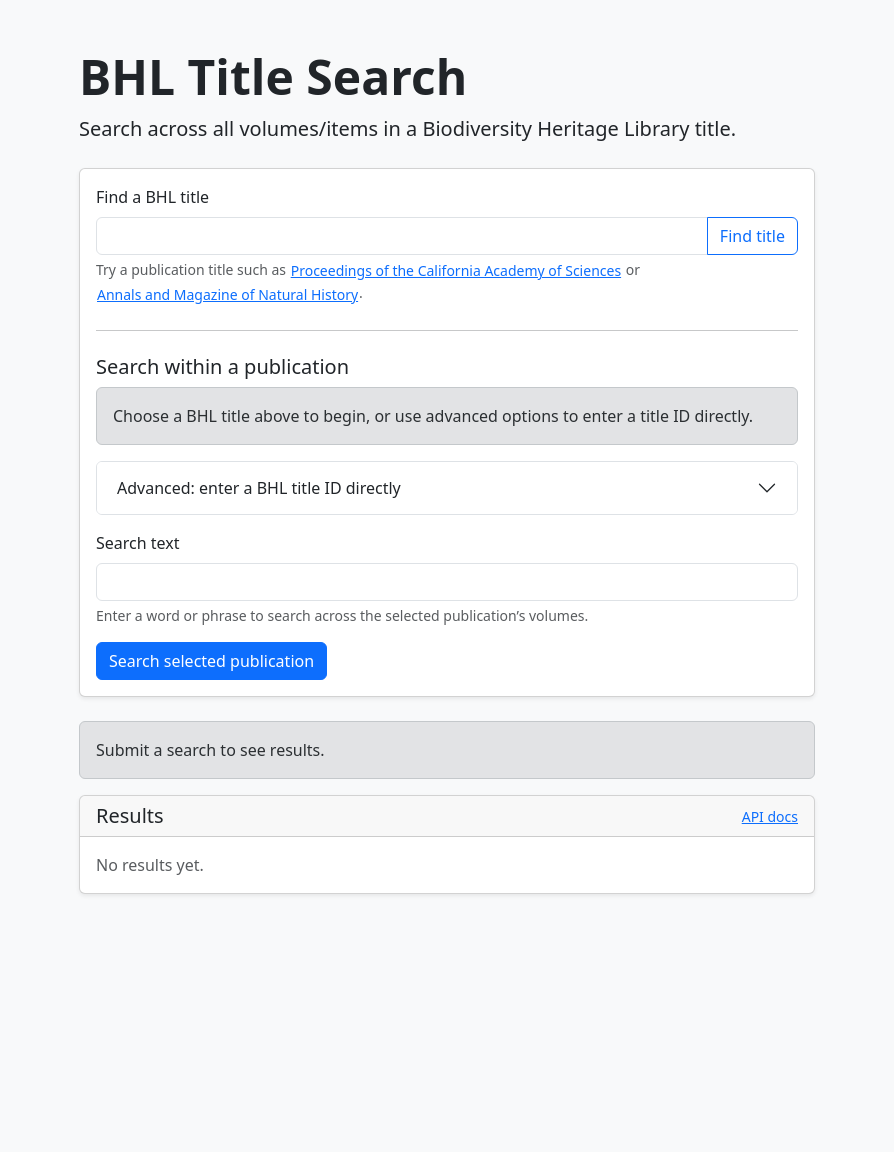
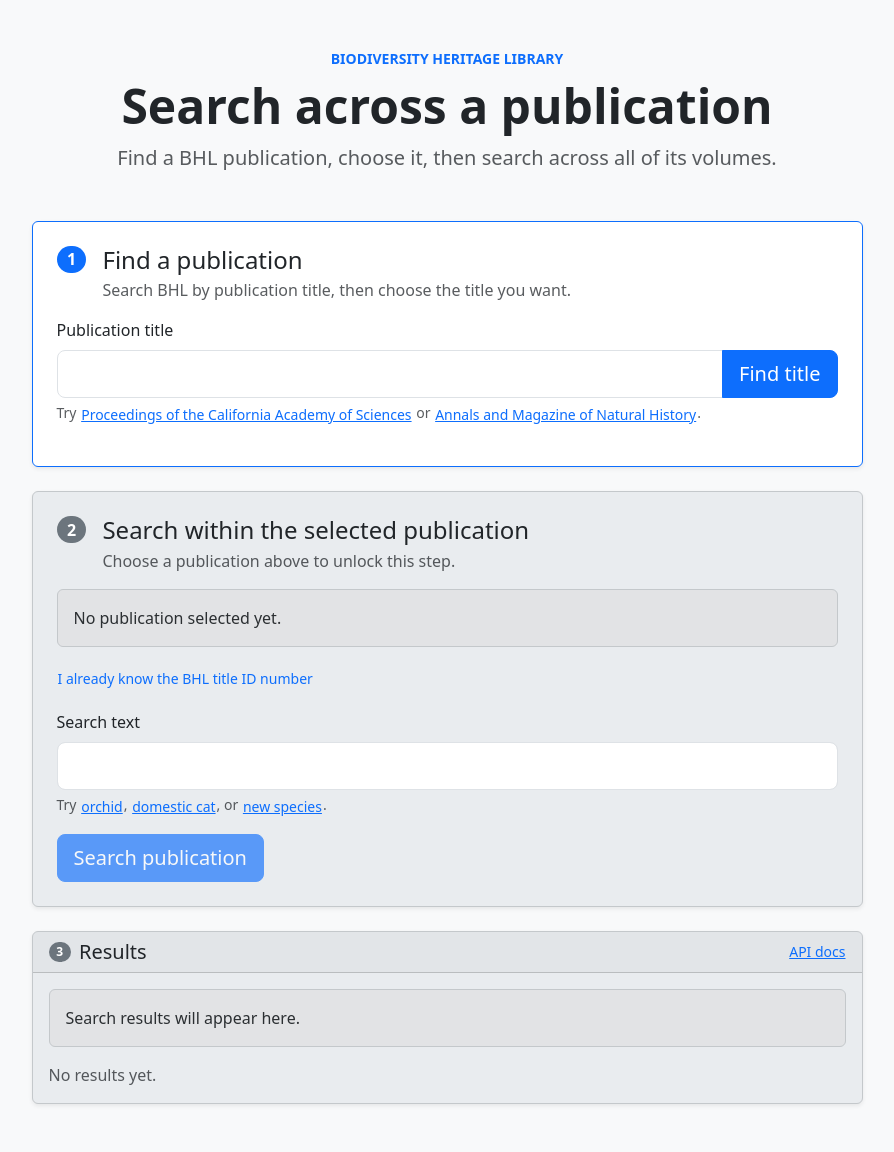
Before and after one commit to dev4pgh/bhl-title-search, a FastAPI app: page / in a window 1280 px wide. Shown: the whole page, without its empty margins (193-1087 px from the left). Before the commit the page ends 895 px from the top, so only its background shows below. Run offline with FastAPI, Linux system fonts and the light colour scheme.

Commit message:
Clarify search workflow state

```diff
--- a/app/static/app.js
+++ b/app/static/app.js
@@ -14,6 +14,14 @@ const titleLookupCollapseEl = document.querySelector("#title-lookup-collapse");
 const changeTitleButton = document.querySelector("#change-title-button");
 const titleQueryInput = document.querySelector("#title-query");
 const searchTextInput = document.querySelector("#text");
+const searchPanel = document.querySelector("#search-panel");
+const searchStepBadge = document.querySelector("#search-step-badge");
+const searchStepHelp = document.querySelector("#search-step-help");
+const resultsPanel = document.querySelector("#results-panel");
+const resultsStepBadge = document.querySelector("#results-step-badge");
+const resultsHeading = document.querySelector("#results-heading");
+const titlePanel = document.querySelector("#title-panel");
+const titleStepBadge = document.querySelector("#title-step-badge");
 
 function setStatus(message, type) {
   statusEl.textContent = message;
@@ -324,6 +332,36 @@ function renderTitleCandidates(candidates) {
   }
 }
 
+function setActiveWorkflowStep(step) {
+  const titleIsActive = step === 1;
+  const searchIsActive = step === 2;
+  const resultsAreActive = step === 3;
+
+  titlePanel.classList.toggle("border-primary", titleIsActive);
+  titlePanel.classList.toggle("border-secondary-subtle", !titleIsActive);
+  titleStepBadge.className = titleIsActive
+    ? "badge rounded-pill text-bg-primary fs-6"
+    : "badge rounded-pill text-bg-success fs-6";
+
+  searchPanel.classList.toggle("border-primary", searchIsActive);
+  searchPanel.classList.toggle("border-secondary-subtle", !searchIsActive);
+  searchPanel.classList.toggle("bg-body-secondary", !searchIsActive);
+
+  searchStepBadge.className = searchIsActive
+    ? "badge rounded-pill text-bg-primary fs-6"
+    : step > 2
+      ? "badge rounded-pill text-bg-success fs-6"
+      : "badge rounded-pill text-bg-secondary fs-6";
+
+  resultsPanel.classList.toggle("border-primary", resultsAreActive);
+  resultsPanel.classList.toggle("border-secondary-subtle", !resultsAreActive);
+  resultsPanel.classList.toggle("bg-body-secondary", !resultsAreActive);
+
+  resultsStepBadge.className = resultsAreActive
+    ? "badge rounded-pill text-bg-primary"
+    : "badge rounded-pill text-bg-secondary";
+}
+
 function showSelectedTitle(candidate) {
   selectedTitleSummary.replaceChildren();
   selectedTitleSummary.className = "alert alert-success";
@@ -334,13 +372,23 @@ function showSelectedTitle(candidate) {
 
   const meta = document.createElement("div");
   meta.className = "small";
-  meta.textContent = `Selected title ID: ${candidate.title_id}`;
+  meta.textContent = `Selected BHL title ID: ${candidate.title_id}`;
 
   selectedTitleSummary.appendChild(title);
   selectedTitleSummary.appendChild(meta);
 
   changeTitleButton.classList.remove("d-none");
+
+  setActiveWorkflowStep(2);
+  searchStepHelp.textContent = "Enter the text you want to find across this publication’s volumes.";
+  searchButton.disabled = false;
 }
+
+function activateResultsStep() {
+  setActiveWorkflowStep(3);
+}
+
+setActiveWorkflowStep(1);
 
 titleLookupForm.addEventListener("submit", async (event) => {
   event.preventDefault();
@@ -423,6 +471,12 @@ form.addEventListener("submit", async (event) => {
     );
 
     renderResults(data);
+    activateResultsStep();
+
+    resultsHeading.scrollIntoView({
+        behavior: "smooth",
+        block: "start"
+    });
   } catch (error) {
     setStatus("Search failed.", "danger");
     clearResults();
@@ -433,6 +487,7 @@ form.addEventListener("submit", async (event) => {
 });
 
 changeTitleButton.addEventListener("click", () => {
+  setActiveWorkflowStep(1);
   showTitleLookupResults();
 
   titleLookupForm.scrollIntoView({
--- a/app/templates/index.html
+++ b/app/templates/index.html
@@ -12,27 +12,41 @@
 <body class="bg-body-tertiary">
     <main class="container py-5">
         <div class="row justify-content-center">
-            <div class="col-lg-9 col-xl-8">
-                <div class="mb-4">
-                    <h1 class="display-5 fw-semibold">BHL Title Search</h1>
-                    <p class="lead">
-                        Search across all volumes/items in a Biodiversity Heritage Library title.
+            <div class="col-lg-10 col-xl-9">
+                <div class="mb-5 text-center">
+                    <p class="text-uppercase text-primary fw-semibold small mb-2">
+                        Biodiversity Heritage Library
+                    </p>
+                    <h1 class="display-5 fw-semibold">Search across a publication</h1>
+                    <p class="lead text-body-secondary mb-0">
+                        Find a BHL publication, choose it, then search across all of its volumes.
                     </p>
                 </div>
 
-                <div class="card shadow-sm mb-4">
-                    <div class="card-body">
-                        <form id="title-lookup-form" class="mb-4">
-                            <label for="title-query" class="form-label">Find a BHL title</label>
-                            <div class="input-group">
+                <section id="title-panel" class="card shadow-sm mb-4 border-primary"
+                    aria-labelledby="find-title-heading">
+                    <div class="card-body p-4">
+                        <div class="d-flex gap-3 align-items-start mb-3">
+                            <span id="title-step-badge" class="badge rounded-pill text-bg-primary fs-6">1</span>
+                            <div>
+                                <h2 id="find-title-heading" class="h4 mb-1">Find a publication</h2>
+                                <p class="text-body-secondary mb-0">
+                                    Search BHL by publication title, then choose the title you want.
+                                </p>
+                            </div>
+                        </div>
+
+                        <form id="title-lookup-form" class="mb-3">
+                            <label for="title-query" class="form-label">Publication title</label>
+                            <div class="input-group input-group-lg">
                                 <input id="title-query" name="title" type="search" class="form-control"
                                     aria-describedby="title-query-help" autocomplete="off" required>
-                                <button id="title-lookup-button" type="submit" class="btn btn-outline-primary">
+                                <button id="title-lookup-button" type="submit" class="btn btn-primary">
                                     Find title
                                 </button>
                             </div>
                             <div id="title-query-help" class="form-text">
-                                Try a publication title such as
+                                Try
                                 <button type="button" class="btn btn-link btn-sm p-0 example-title"
                                     data-title="Proceedings of the California Academy of Sciences">
                                     Proceedings of the California Academy of Sciences
@@ -46,42 +60,51 @@
                         </form>
 
                         <div id="title-lookup-collapse" class="collapse">
-                            <div id="title-lookup-results" class="list-group mb-4"></div>
+                            <div id="title-lookup-results" class="list-group"></div>
+                        </div>
+                    </div>
+                </section>
+
+                <section id="search-panel" class="card shadow-sm mb-4 border-secondary-subtle bg-body-secondary"
+                    aria-labelledby="selected-title-heading">
+                    <div class="card-body p-4">
+                        <div class="d-flex gap-3 align-items-start mb-3">
+                            <span id="search-step-badge" class="badge rounded-pill text-bg-secondary fs-6">2</span>
+                            <div>
+                                <h2 id="selected-title-heading" class="h4 mb-1">
+                                    Search within the selected publication
+                                </h2>
+                                <p id="search-step-help" class="text-body-secondary mb-0">
+                                    Choose a publication above to unlock this step.
+                                </p>
+                            </div>
                         </div>
 
-                        <hr class="my-4">
-
-                        <h2 id="selected-title-heading" class="h5">Search within a publication</h2>
-
                         <div id="selected-title-summary" class="alert alert-secondary" role="status">
-                            Choose a BHL title above to begin, or use advanced options to enter a title ID directly.
+                            No publication selected yet.
                         </div>
 
+                        <div class="d-flex flex-wrap gap-2 mb-3">
                             <button id="change-title-button" type="button"
-                            class="btn btn-sm btn-outline-secondary d-none mb-3">
-                            Change title
+                                class="btn btn-sm btn-outline-secondary d-none">
+                                Change publication
                             </button>
 
-                        <div class="accordion mb-3" id="advanced-title-id-accordion">
-                            <div class="accordion-item">
-                                <h3 class="accordion-header">
-                                    <button class="accordion-button collapsed" type="button" data-bs-toggle="collapse"
-                                        data-bs-target="#advanced-title-id" aria-expanded="false"
+                            <button class="btn btn-sm btn-link text-decoration-none px-0" type="button"
+                                data-bs-toggle="collapse" data-bs-target="#advanced-title-id" aria-expanded="false"
                                 aria-controls="advanced-title-id">
-                                        Advanced: enter a BHL title ID directly
+                                I already know the BHL title ID number
                             </button>
-                                </h3>
-                                <div id="advanced-title-id" class="accordion-collapse collapse"
-                                    data-bs-parent="#advanced-title-id-accordion">
-                                    <div class="accordion-body">
+                        </div>
+
+                        <div id="advanced-title-id" class="collapse mb-3">
+                            <div class="border rounded bg-body p-3">
                                 <label for="title-id" class="form-label">BHL title ID</label>
                                 <input id="title-id" name="title_id" form="search-form" type="number"
-                                            class="form-control" value="{{ example_title_id }}"
-                                            aria-describedby="title-id-help" required>
+                                    class="form-control" value="{{ example_title_id }}" aria-describedby="title-id-help"
+                                    required>
                                 <div id="title-id-help" class="form-text">
                                     Use this if you already know the BHL bibliography/title ID.
-                                        </div>
-                                    </div>
                                 </div>
                             </div>
                         </div>
@@ -89,37 +112,53 @@
                         <form id="search-form">
                             <div class="mb-3">
                                 <label for="text" class="form-label">Search text</label>
-                                <input id="text" name="text" type="search" class="form-control"
+                                <input id="text" name="text" type="search" class="form-control form-control-lg"
                                     value="{{ example_text }}" aria-describedby="search-text-help" required>
                                 <div id="search-text-help" class="form-text">
-                                    Enter a word or phrase to search across the selected publication’s volumes.
+                                    Try
+                                    <button type="button" class="btn btn-link btn-sm p-0 example-search-text"
+                                        data-text="orchid">
+                                        orchid
+                                    </button>,
+                                    <button type="button" class="btn btn-link btn-sm p-0 example-search-text"
+                                        data-text="domestic cat">
+                                        domestic cat
+                                    </button>, or
+                                    <button type="button" class="btn btn-link btn-sm p-0 example-search-text"
+                                        data-text="new species">
+                                        new species
+                                    </button>.
                                 </div>
                             </div>
 
-                            <button id="search-button" type="submit" class="btn btn-primary">
+                            <button id="search-button" type="submit" class="btn btn-primary btn-lg" disabled>
                                 <span id="search-spinner" class="spinner-border spinner-border-sm me-2 d-none"
                                     aria-hidden="true"></span>
-                                <span id="search-button-text">Search selected publication</span>
+                                <span id="search-button-text">Search publication</span>
                             </button>
                         </form>
                     </div>
+                </section>
+
+                <section id="results-panel" class="card shadow-sm border-secondary-subtle bg-body-secondary"
+                    aria-labelledby="results-heading">
+                    <div class="card-header d-flex justify-content-between align-items-center">
+                        <div class="d-flex gap-2 align-items-center">
+                            <span id="results-step-badge" class="badge rounded-pill text-bg-secondary">3</span>
+                            <h2 id="results-heading" class="h5 mb-0">Results</h2>
                         </div>
-
-                <div id="status" class="alert alert-secondary" role="status" aria-live="polite">
-                    Submit a search to see results.
-                </div>
-
-                <div class="card shadow-sm">
-                    <div class="card-header d-flex justify-content-between align-items-center">
-                        <h2 class="h5 mb-0">Results</h2>
                         <a href="/docs" class="small">API docs</a>
                     </div>
                     <div class="card-body">
+                        <div id="status" class="alert alert-secondary" role="status" aria-live="polite">
+                            Search results will appear here.
+                        </div>
+
                         <div id="results">
                             <p class="text-body-secondary mb-0">No results yet.</p>
                         </div>
                     </div>
-                </div>
+                </section>
             </div>
         </div>
     </main>
```
Lines whose indentation alone changed are shown as unchanged.
